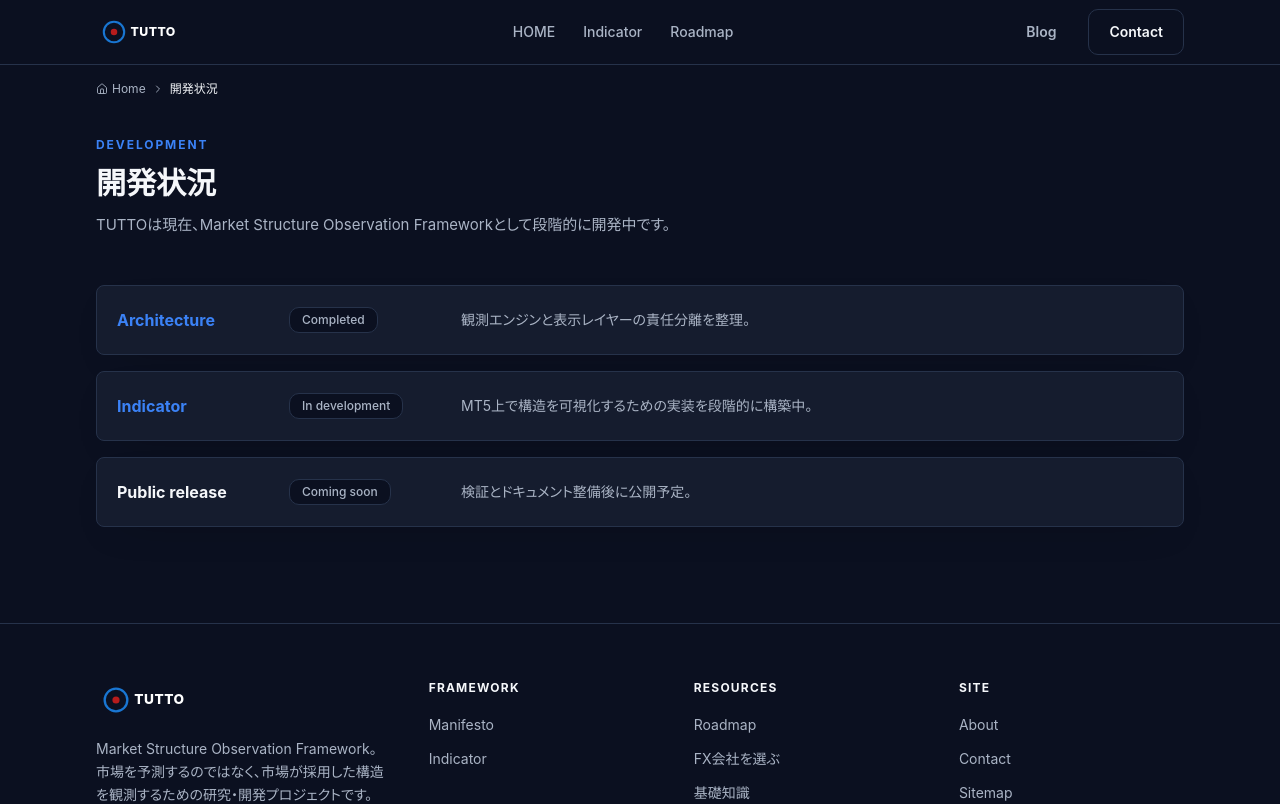
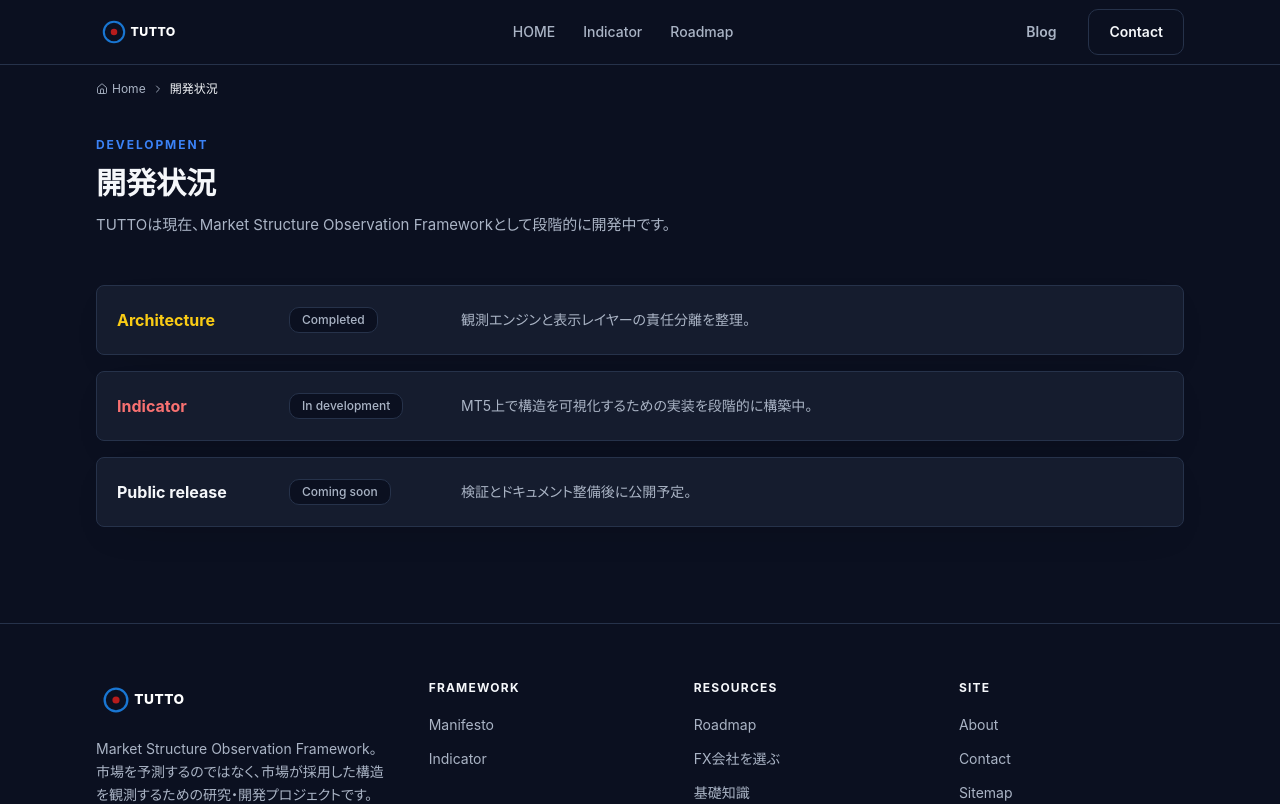
Before and after one commit to richfulllife923-ux/fx-education-site, a Next.js app: page /tools in a window 1280 px wide. Shown: the top 804 px of the page. Built offline with nearby package versions, Linux system fonts and the light colour scheme.

Commit message:
update development card colors

```diff
--- a/app/tools/page.tsx
+++ b/app/tools/page.tsx
@@ -10,8 +10,8 @@ export const metadata = buildMetadata({
 });
 
 const ROADMAP = [
-  { label: "Architecture", state: "Completed", text: "観測エンジンと表示レイヤーの責任分離を整理。", href: "/framework/market-layer" },
-  { label: "Indicator", state: "In development", text: "MT5上で構造を可視化するための実装を段階的に構築中。", href: "/indicator" },
+  { label: "Architecture", state: "Completed", text: "観測エンジンと表示レイヤーの責任分離を整理。", href: "/framework/market-layer", titleClass: "text-yellow-400 group-hover:text-yellow-300" },
+  { label: "Indicator", state: "In development", text: "MT5上で構造を可視化するための実装を段階的に構築中。", href: "/indicator", titleClass: "text-red-400 group-hover:text-red-300" },
   { label: "Public release", state: "Coming soon", text: "検証とドキュメント整備後に公開予定。" },
 ];
 
@@ -26,7 +26,7 @@ export default function ToolsPage() {
         {ROADMAP.map((item) => {
           const content = (
             <>
-              <p className={`font-display font-bold ${item.href ? "text-primary transition-colors group-hover:text-text-primary" : "text-text-primary"}`}>{item.label}</p>
+              <p className={`font-display font-bold transition-colors ${item.titleClass ?? "text-text-primary"}`}>{item.label}</p>
               <span className="badge w-fit">{item.state}</span>
               <p className="text-sm leading-7 text-text-secondary">{item.text}</p>
             </>
```
